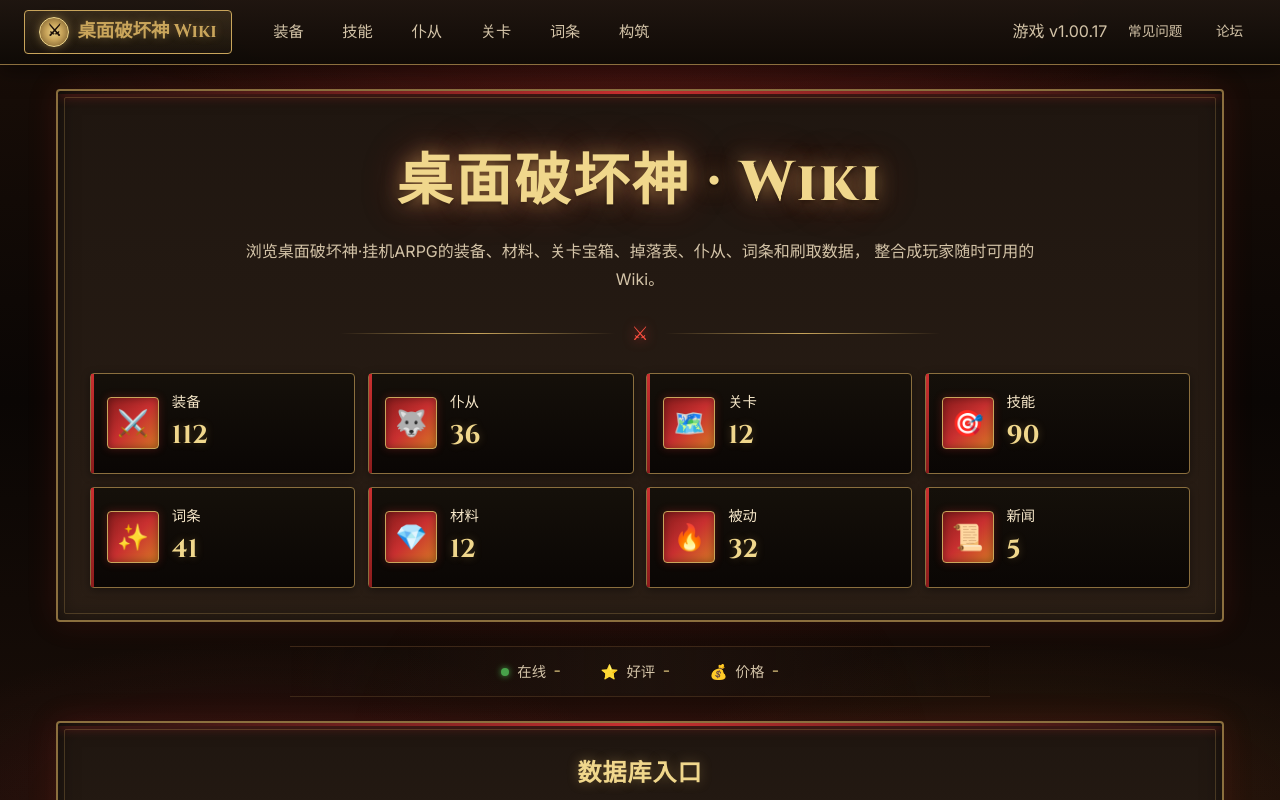
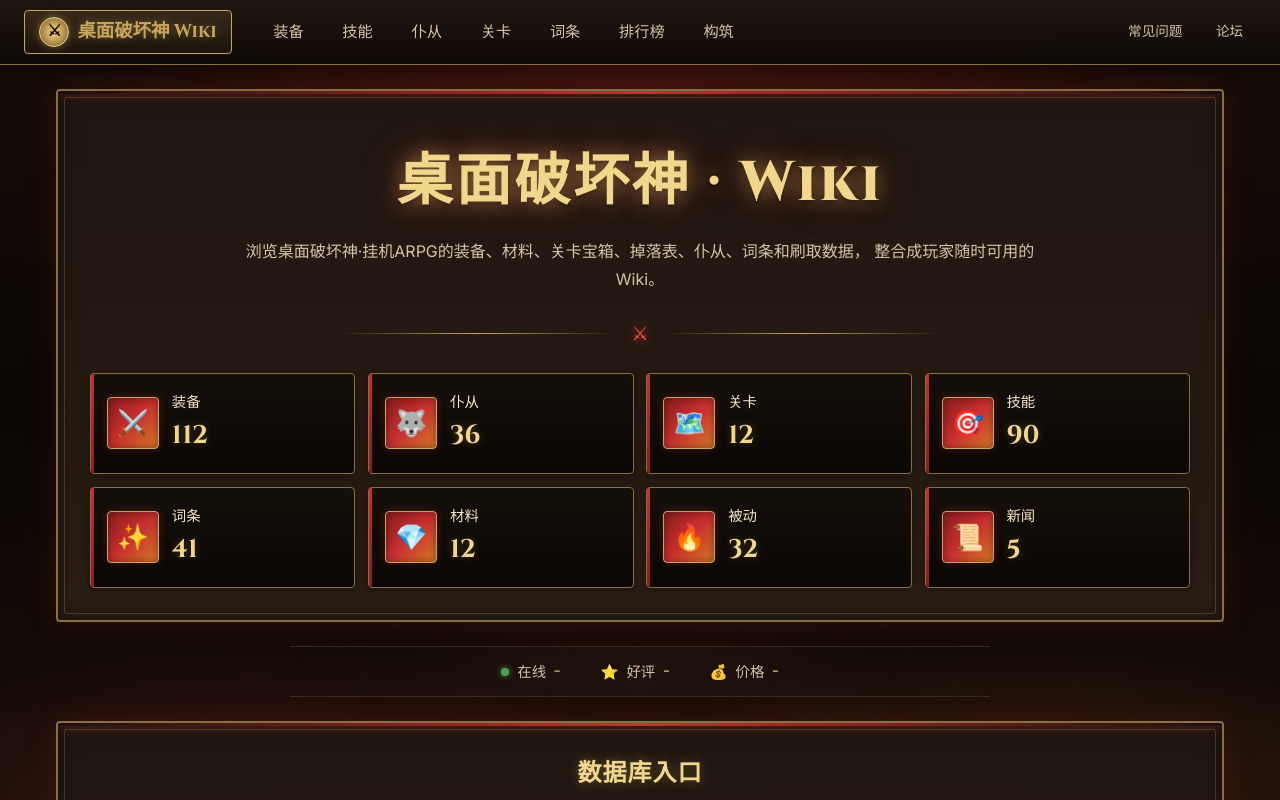
Before and after one commit to MockLeki/game-wiki, a Next.js app: page / in a window 1280 px wide. Shown: the top 800 px of the page. Built offline with nearby package versions, Linux system fonts and the light colour scheme.

Commit message:
Update Layout.js

```diff
--- a/components/Layout.js
+++ b/components/Layout.js
@@ -11,6 +11,7 @@ export default function Layout({ children, title = '桌面破坏神 Wiki' }) {
     { path: '/minions', label: '仆从' },
     { path: '/levels', label: '关卡' },
     { path: '/affixes', label: '词条' },
+    { path: '/leaderboard', label: '排行榜' },
     { path: '/build', label: '构筑' },
   ]
   return (
@@ -34,7 +35,6 @@ export default function Layout({ children, title = '桌面破坏神 Wiki' }) {
           ))}
         </div>
         <div className="nav-right">
-          <span className="version-badge">游戏 v1.00.17</span>
           <Link href="/faq" style={{fontSize:'0.85rem',color:'var(--text)'}}>常见问题</Link>
           <a href="https://deskrawl.freeflarum.com" target="_blank" rel="noopener" style={{fontSize:'0.85rem'}}>论坛</a>
         </div>
```
